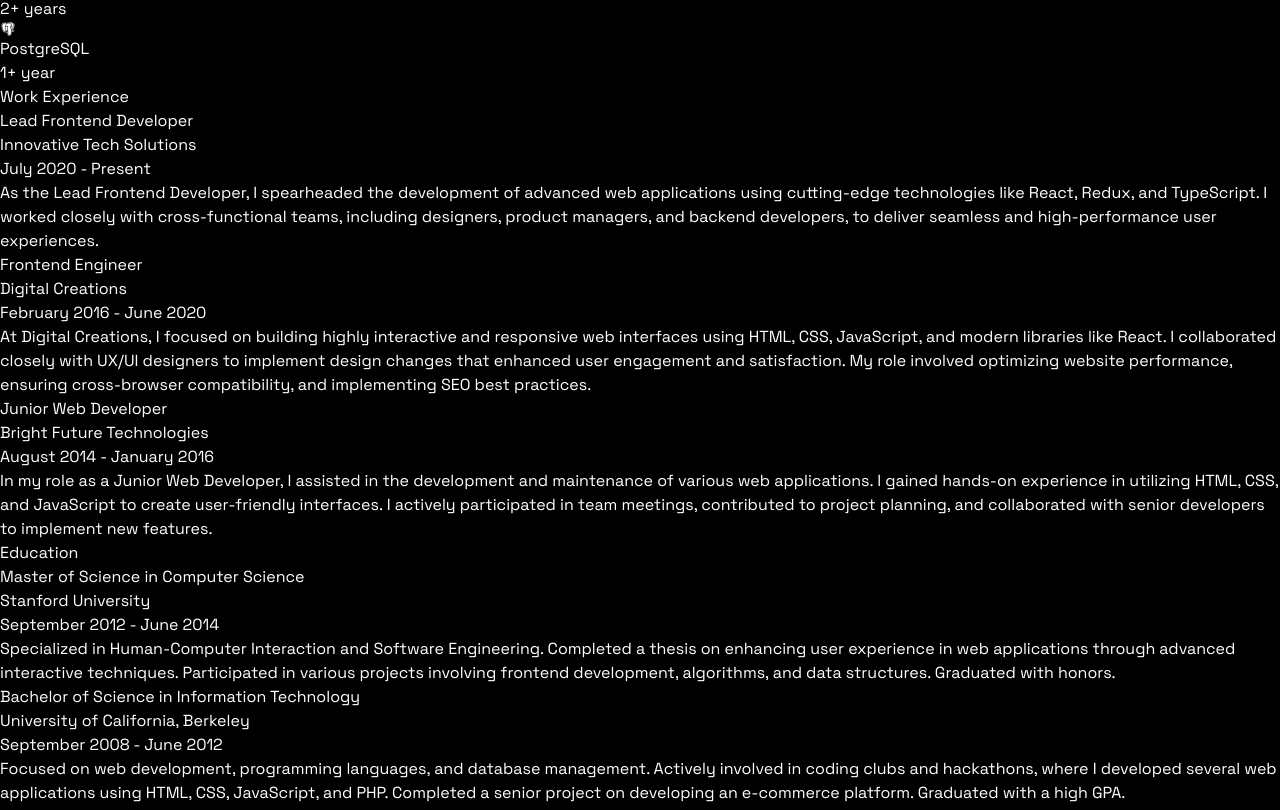
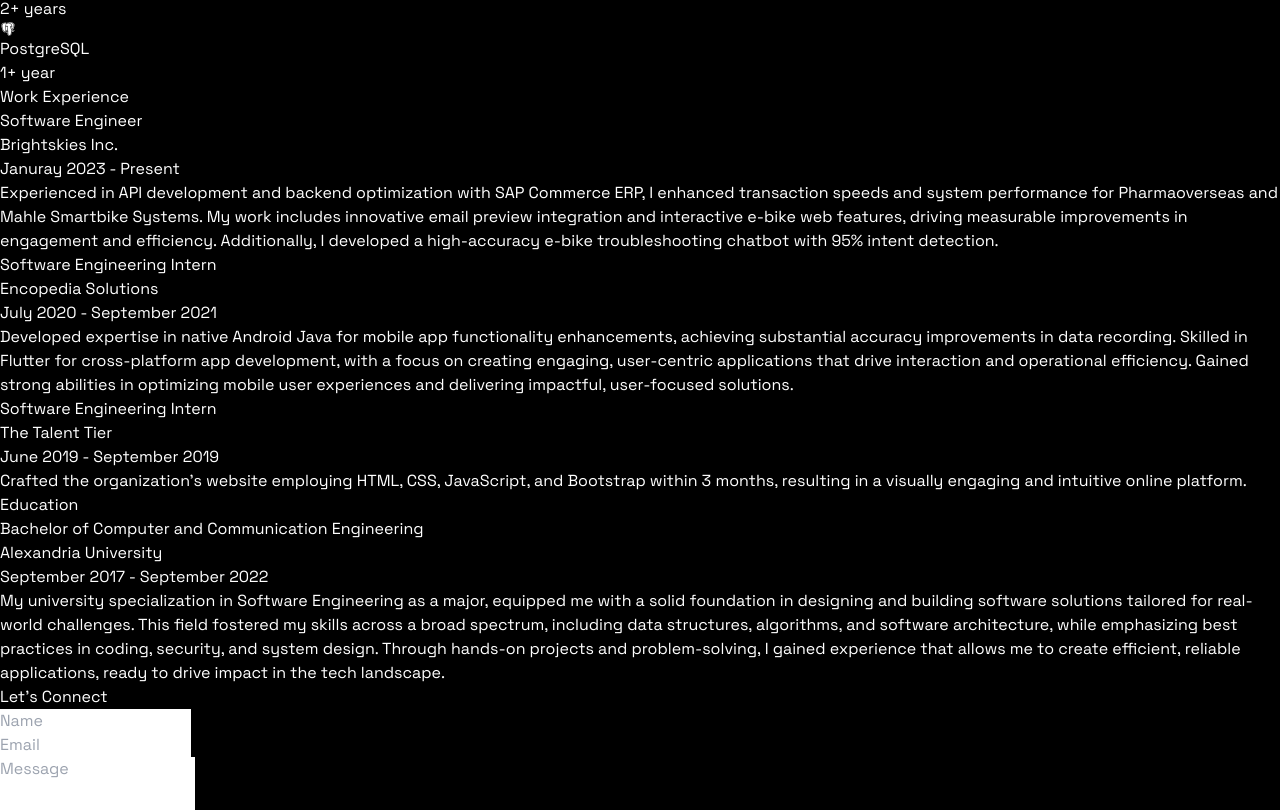
Before and after one commit to assem3811/assem-salama, a React (Vite) app: page / in a window 1280 px wide. Shown: the part 9470-10280 px from the top of the page. Built offline with nearby package versions, Linux system fonts and the light colour scheme.

Commit message:
info edits

```diff
--- a/src/constants/index.jsx
+++ b/src/constants/index.jsx
@@ -130,68 +130,53 @@ export const SKILLS = [
 
 export const EXPERIENCES = [
   {
-    title: "Lead Frontend Developer",
-    company: "Innovative Tech Solutions",
-    duration: "July 2020 - Present",
+    title: "Software Engineer",
+    company: "Brightskies Inc.",
+    duration: "Januray 2023 - Present",
     description:
-      "As the Lead Frontend Developer, I spearheaded the development of advanced web applications using cutting-edge technologies like React, Redux, and TypeScript. I worked closely with cross-functional teams, including designers, product managers, and backend developers, to deliver seamless and high-performance user experiences.",
+      "Experienced in API development and backend optimization with SAP Commerce ERP, I enhanced transaction speeds and system performance for Pharmaoverseas and Mahle Smartbike Systems. My work includes innovative email preview integration and interactive e-bike web features, driving measurable improvements in engagement and efficiency. Additionally, I developed a high-accuracy e-bike troubleshooting chatbot with 95% intent detection."
   },
   {
-    title: "Frontend Engineer",
-    company: "Digital Creations",
-    duration: "February 2016 - June 2020",
+    title: "Software Engineering Intern",
+    company: "Encopedia Solutions",
+    duration: "July 2020 - September 2021",
     description:
-      "At Digital Creations, I focused on building highly interactive and responsive web interfaces using HTML, CSS, JavaScript, and modern libraries like React. I collaborated closely with UX/UI designers to implement design changes that enhanced user engagement and satisfaction. My role involved optimizing website performance, ensuring cross-browser compatibility, and implementing SEO best practices. ",
+      "Developed expertise in native Android Java for mobile app functionality enhancements, achieving substantial accuracy improvements in data recording. Skilled in Flutter for cross-platform app development, with a focus on creating engaging, user-centric applications that drive interaction and operational efficiency. Gained strong abilities in optimizing mobile user experiences and delivering impactful, user-focused solutions."
   },
   {
-    title: "Junior Web Developer",
-    company: "Bright Future Technologies",
-    duration: "August 2014 - January 2016",
+    title: "Software Engineering Intern",
+    company: "The Talent Tier",
+    duration: "June 2019 - September 2019",
     description:
-      "In my role as a Junior Web Developer, I assisted in the development and maintenance of various web applications. I gained hands-on experience in utilizing HTML, CSS, and JavaScript to create user-friendly interfaces. I actively participated in team meetings, contributed to project planning, and collaborated with senior developers to implement new features.",
+      "Crafted the organization's website employing HTML, CSS, JavaScript, and Bootstrap within 3 months, resulting in a visually engaging and intuitive online platform."
   },
 ];
 
 export const EDUCATION = [
   {
-    degree: "Master of Science in Computer Science",
-    institution: "Stanford University",
-    duration: "September 2012 - June 2014",
+    degree: "Bachelor of Computer and Communication Engineering",
+    institution: "Alexandria University",
+    duration: "September 2017 - September 2022",
     description:
-      "Specialized in Human-Computer Interaction and Software Engineering. Completed a thesis on enhancing user experience in web applications through advanced interactive techniques. Participated in various projects involving frontend development, algorithms, and data structures. Graduated with honors.",
-  },
-  {
-    degree: "Bachelor of Science in Information Technology",
-    institution: "University of California, Berkeley",
-    duration: "September 2008 - June 2012",
-    description:
-      "Focused on web development, programming languages, and database management. Actively involved in coding clubs and hackathons, where I developed several web applications using HTML, CSS, JavaScript, and PHP. Completed a senior project on developing an e-commerce platform. Graduated with a high GPA.",
+      "My university specialization in Software Engineering as a major, equipped me with a solid foundation in designing and building software solutions tailored for real-world challenges. This field fostered my skills across a broad spectrum, including data structures, algorithms, and software architecture, while emphasizing best practices in coding, security, and system design. Through hands-on projects and problem-solving, I gained experience that allows me to create efficient, reliable applications, ready to drive impact in the tech landscape.",
   },
 ];
 
 export const SOCIAL_MEDIA_LINKS = [
   {
-    href: "https://x.com/",
+    href: "https://www.facebook.com/iBoy98",
     icon: <FaFacebook fontSize={25} className="hover:opacity-80" />,
   },
   {
-    href: "https://x.com/",
-    icon: <FaDiscord fontSize={25} className="hover:opacity-80" />,
-  },
-  {
-    href: "https://x.com/",
+    href: "https://www.instagram.com/assem.salama98/",
     icon: <FaInstagram fontSize={25} className="hover:opacity-80" />,
   },
   {
-    href: "https://x.com/",
-    icon: <FaXTwitter fontSize={25} className="hover:opacity-80" />,
-  },
-  {
-    href: "https://github.com/",
+    href: "https://github.com/assem3811",
     icon: <FaGithub fontSize={25} className="hover:opacity-80" />,
   },
   {
-    href: "https://www.linkedin.com/",
+    href: "https://www.linkedin.com/in/assem-salama/",
     icon: <FaLinkedin fontSize={25} className="hover:opacity-80" />,
   },
 ];
```
